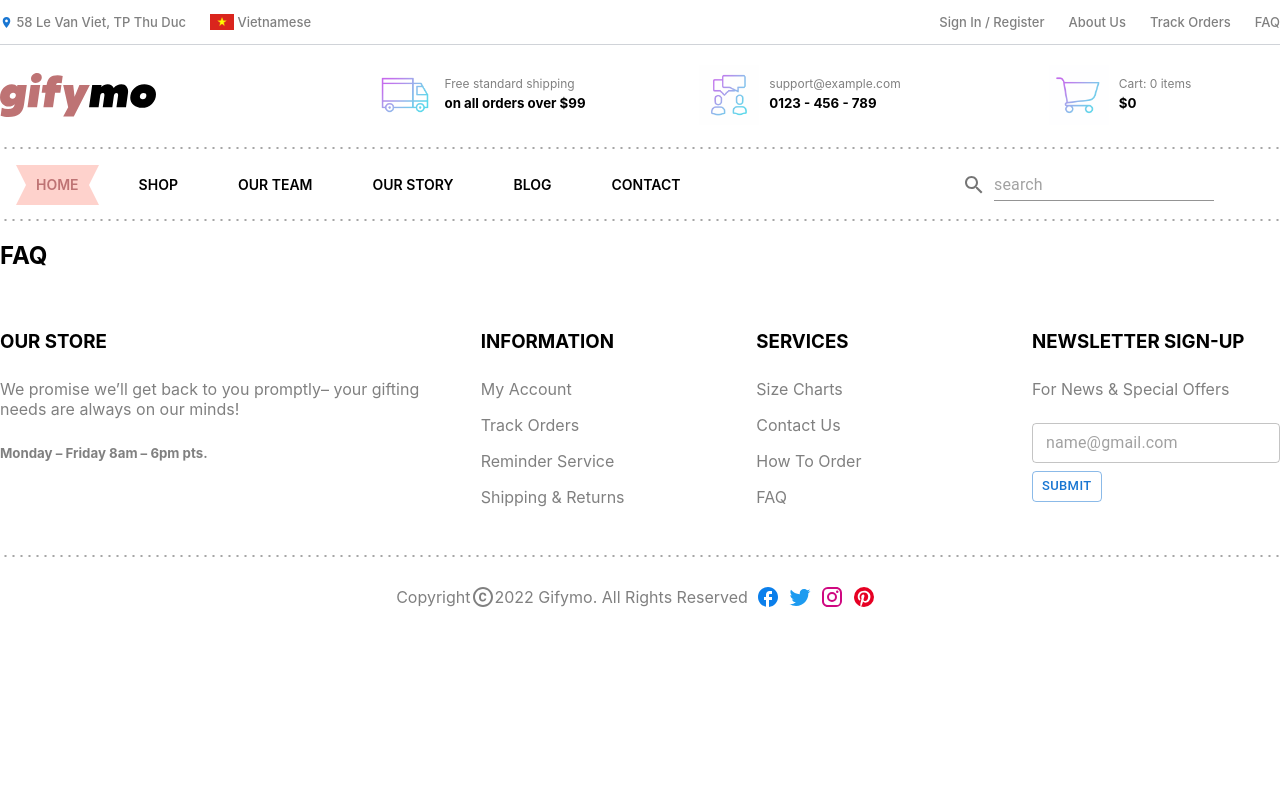
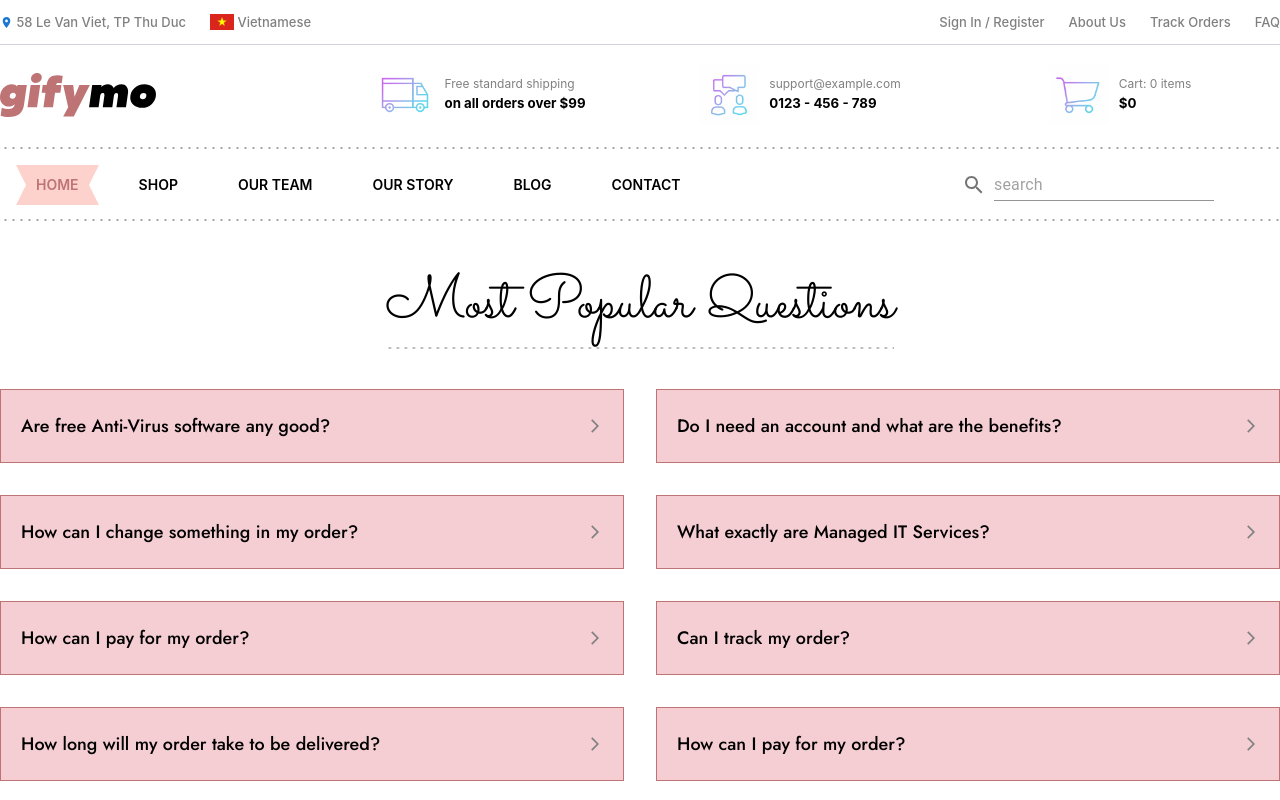
Before and after one commit to NgoDangQuang/gifymo-shop, a React (Create React App) app: page /gifymo-shop/faq in a window 1280 px wide. Shown: the top 800 px of the page. Built offline with nearby package versions, Linux system fonts and the light colour scheme.

Commit message:
add FAQ page

```diff
--- /dev/null
+++ b/src/api/FAQ.js
@@ -0,0 +1,42 @@
+export const FAQ = [
+    {
+        question: 'Are free Anti-Virus software any good?',
+        answer: 'Vel voluptua disputationi in, mei in rebum iracundia, ad enim novum mei. Esse offendit vis ad, elitr option consectetuer duo te. Et pri vidisse voluptaria, eligendi oportere eloquentiam te quo. In diceret lobortis has, qui quaestio sadipscing an. Etiam soleat sit ut. Ut eos copiosae molestiae, illud copiosae theophrastus usu ad, errem definitionem ut sed.'
+    },
+    {
+        question: 'How can I change something in my order?',
+        answer: 'Vel voluptua disputationi in, mei in rebum iracundia, ad enim novum mei. Esse offendit vis ad, elitr option consectetuer duo te. Et pri vidisse voluptaria, eligendi oportere eloquentiam te quo. In diceret lobortis has, qui quaestio sadipscing an. Etiam soleat sit ut. Ut eos copiosae molestiae, illud copiosae theophrastus usu ad, errem definitionem ut sed.'
+    },
+    {
+        question: 'How can I pay for my order?',
+        answer: 'Lorem ipsum dolor sit amet, consectetur adipiscing elit. Ut elit tellus, luctus nec ullamcorper mattis, pulvinar dapibus leo.'
+    },
+    {
+        question: 'How long will my order take to be delivered?',
+        answer: 'Lorem ipsum dolor sit amet, consectetur adipiscing elit. Ut elit tellus, luctus nec ullamcorper mattis, pulvinar dapibus leo.'
+    },
+    {
+        question: 'Can I return an item?',
+        answer: 'Lorem ipsum dolor sit amet, consectetur adipiscing elit. Ut elit tellus, luctus nec ullamcorper mattis, pulvinar dapibus leo.'
+    },
+    {
+        question: 'Do I need an account and what are the benefits?',
+        answer: 'Lorem ipsum dolor sit amet, consectetur adipiscing elit. Ut elit tellus, luctus nec ullamcorper mattis, pulvinar dapibus leo.'
+    },
+    {
+        question: 'What exactly are Managed IT Services?',
+        answer: 'Lorem ipsum dolor sit amet, consectetur adipiscing elit. Ut elit tellus, luctus nec ullamcorper mattis, pulvinar dapibus leo.'
+    },
+    {
+        question: 'Can I track my order?',
+        answer: 'Lorem ipsum dolor sit amet, consectetur adipiscing elit. Ut elit tellus, luctus nec ullamcorper mattis, pulvinar dapibus leo.'
+    },
+    {
+        question: 'How can I pay for my order?',
+        answer: 'Lorem ipsum dolor sit amet, consectetur adipiscing elit. Ut elit tellus, luctus nec ullamcorper mattis, pulvinar dapibus leo.'
+    },
+    {
+        question: 'How can I change something in my order?',
+        answer: 'Lorem ipsum dolor sit amet, consectetur adipiscing elit. Ut elit tellus, luctus nec ullamcorper mattis, pulvinar dapibus leo.'
+    },
+]
--- a/src/features/faq/index.jsx
+++ b/src/features/faq/index.jsx
@@ -1,9 +1,50 @@
-import React from 'react';
+import { Grid } from '@mui/material';
+import { FAQ } from 'api/FAQ';
+import { ItemsFaq } from './itemFAQ';
+import './styles.css';
 
 export function Faq(props) {
+  const data = FAQ;
+  const lengthData = data.length / 2;
+
   return (
-    <div>
-      <h2>FAQ</h2>
+    <div className="root-our-team">
+      <div className="container-our-team">
+        <div className="layout-our-team-page border-bottom-background">
+          <div className="title-our-team flex j-center ">
+            <h4 className="border-bottom-background">Most Popular Questions</h4>
+          </div>
+          <div className="layout-faq">
+            <Grid container spacing={{ xs: 4, md: 4 }} columns={{ xs: 4, sm: 8, md: 12 }}>
+              <Grid item md={6}>
+                <Grid container spacing={{ md: 4 }}>
+                  {data.map(
+                    (item, index) =>
+                      index < lengthData && (
+                        <Grid item xs={2} sm={6} md={12}>
+                          <ItemsFaq dataItem={item} />
+                        </Grid>
+                      )
+                  )}
+                </Grid>
+              </Grid>
+
+              <Grid item md={6}>
+                <Grid container spacing={{ md: 4 }}>
+                  {data.map(
+                    (item, index) =>
+                      index >= lengthData && (
+                        <Grid item xs={2} sm={6} md={12}>
+                          <ItemsFaq dataItem={item} />
+                        </Grid>
+                      )
+                  )}
+                </Grid>
+              </Grid>
+            </Grid>
+          </div>
+        </div>
+      </div>
     </div>
   );
 }
--- /dev/null
+++ b/src/features/faq/itemFAQ.jsx
@@ -0,0 +1,22 @@
+import ArrowForwardIosIcon from '@mui/icons-material/ArrowForwardIos';
+import KeyboardArrowUpIcon from '@mui/icons-material/KeyboardArrowUp';
+import { useState } from 'react';
+import './styles.css';
+
+export function ItemsFaq(dataItem) {
+  const [visible, setVisible] = useState(false);
+  const data = dataItem.dataItem;
+
+  return (
+    <div className="layout-faq-content">
+      <div className="flex j-between" onClick={() => setVisible(!visible)}>
+        <h3>{data.question}</h3>
+        {!visible && (
+          <ArrowForwardIosIcon fontSize="small" sx={{ color: 'gray', fontSize: '16px' }} />
+        )}
+        {visible && <KeyboardArrowUpIcon sx={{ color: 'gray', fontSize: '26px' }} />}
+      </div>
+      {visible && <h4>{data.answer}</h4>}
+    </div>
+  );
+}
--- /dev/null
+++ b/src/features/faq/styles.css
@@ -0,0 +1,19 @@
+.layout-faq-content {
+    background-color: rgba(223, 100, 120, 0.315);
+    border: 1px solid var(--MAIN_COLOR);
+    padding: 5px 20px;
+}
+
+.layout-faq-content h3 {
+    font-family: 'Jost';
+    font-weight: 500;
+    font-size: 18px;
+}
+
+.layout-faq-content>h4 {
+    padding-bottom: 20px;
+    color: rgba(56, 51, 51, 0.726);
+    font-size: 16px;
+    font-family: 'Jost';
+    text-align: justify;
+}
```
